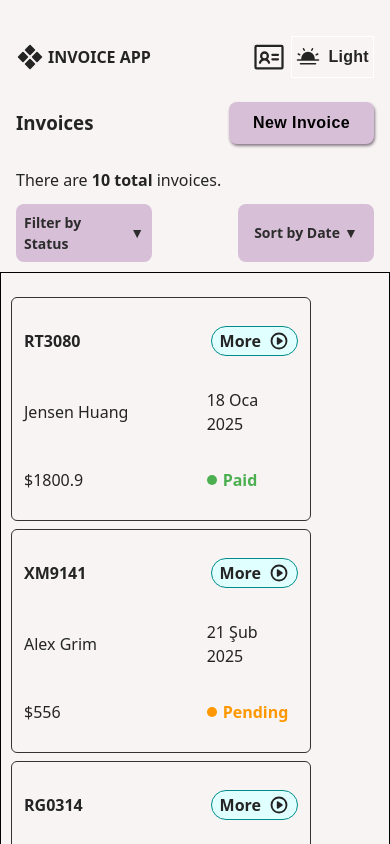
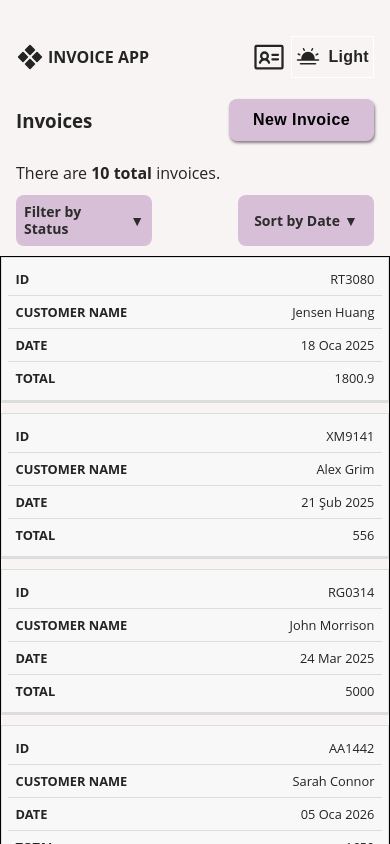
Before and after one commit to banuaggun/invoice-app-react, a React (Vite) app: page / in a window 390 px wide. Shown: the top 844 px of the page. Built offline with nearby package versions, Linux system fonts and the light colour scheme.

Commit message:
feat: add responsive table layout

```diff
--- a/src/components/invoice-item/InvoiceItem.jsx
+++ b/src/components/invoice-item/InvoiceItem.jsx
@@ -11,31 +11,17 @@
 
 
     return (
-        <div
-          className="invoice-card"
-          onClick={() => navigate(`/invoice/${invoice.id}`)}
-        >
-          <div className="row-1">
-              <h3>{invoice.id}</h3>
-              <p>
-                More
-                <svg xmlns="http://www.w3.org/2000/svg" width="32" height="32" fill="var(--text-color)" viewBox="0 0 256 256"><path d="M176,128a12,12,0,0,1-5.17,9.87l-52,36A12,12,0,0,1,100,164V92a12,12,0,0,1,18.83-9.87l52,36A12,12,0,0,1,176,128Zm60,0A108,108,0,1,1,128,20,108.12,108.12,0,0,1,236,128Zm-24,0a84,84,0,1,0-84,84A84.09,84.09,0,0,0,212,128Z"></path></svg>
-              </p>
-          </div>
+        <table>
 
-          <div className="row-2">
-              <p>{invoice.clientName}</p>
-              <p>{formattedDate}</p>
-          </div>
-
-          <div className="row-3">
-              <p>${invoice.total}</p>
-              <div className={`status-badge ${invoice.status.toLowerCase()}`}>
-                <span className="status-dot"></span>
-                <span className="status-text">{invoice.status}</span>
-              </div>
-          </div>
-        </div>
+          <tbody>
+            <tr>
+              <td data-label="id">{invoice.id}</td>
+              <td data-label="customer name">{invoice.clientName}</td>
+              <td data-label="date">{formattedDate}</td>
+              <td data-label="total">{invoice.total}</td>
+            </tr>
+          </tbody>
+        </table>
     );
 }
 
--- a/src/components/invoice-item/invoice-item.css
+++ b/src/components/invoice-item/invoice-item.css
@@ -1,83 +1,88 @@
-.invoice-card {
-  border: 1px solid var(--button-text);
-  color: var(--text-color);
-  padding: 12px 12px;
-  margin: 8px 0;
-  border-radius: 6px;
+table {
+  border: 1px solid #ccc;
+  border-collapse: collapse;
+  margin: 0;
+  padding: 0;
+  width: 100%;
+  table-layout: fixed;
+}
+
+table caption {
+  font-size: 1.5em;
+  margin: .5em 0 .75em;
+}
+
+table tr {
+  background-color: #f8f8f8;
+  border: 1px solid #ddd;
+  padding: .35em;
+}
+
+table th,
+table td {
+  padding: .625em;
+  text-align: center;
 }
 
 
-.row-2, .row-3{
-    display: grid;
-    grid-template-columns: 2fr 1fr;
-    align-items: center;
-}
-.row-1 p,
-.row-2 p,
-.row-3 p {
-  justify-self: start;
+
+table th {
+  font-size: .85em;
+  letter-spacing: .1em;
+  text-transform: uppercase;
 }
 
-.row-1{
-    display: flex;
-    align-items: center;
-    justify-content: space-between;
+@media screen and (max-width: 600px) {
+  table {
+    border: 0;
   }
 
-.row-1 h3 {
-  font-size: 16px;
+  table caption {
+    font-size: 1.3em;
   }
 
-.row-1 p {
-  display: flex;
-  align-items: center;
-  gap:8px;
-  font-weight: 600;
-  border:1px solid darkcyan;
-  padding:2px 8px;
-  border-radius: 20px;
-  background-color: lightcyan;
+  table thead {
+    border: none;
+    clip: rect(0 0 0 0);
+    height: 1px;
+    margin: -1px;
+    overflow: hidden;
+    padding: 0;
+    position: absolute;
+    width: 1px;
   }
 
-.row-1 p svg {
-  width: 20px;
-  height: 20px;
+  table tr {
+    border-bottom: 3px solid #ddd;
+    display: block;
+    margin-bottom: .625em;
   }
 
-.row-1:hover{
-  cursor: pointer;
-}
-.status-badge {
-  display: flex;
-  align-items: center;
-  gap: 6px;
-  font-weight: 600;
-  text-transform: capitalize;
+  table td {
+    border-bottom: 1px solid #ddd;
+    display: block;
+    font-size: .8em;
+    text-align: right;
   }
 
-.status-dot {
-  width: 10px;
-  height: 10px;
-  border-radius: 50%;
+  table td::before {
+    /*
+    * aria-label has no advantage, it won't be read inside a table
+    content: attr(aria-label);
+    */
+    content: attr(data-label);
+    float: left;
+    font-weight: bold;
+    text-transform: uppercase;
   }
 
-.status-badge.paid .status-dot {
-  background-color: #4caf50;
+  table td:last-child {
+    border-bottom: 0;
   }
-.status-badge.paid .status-text {
-  color: #4caf50;
 }
 
-.status-badge.pending .status-dot {
-  background-color: #ff9800;
+/* general styling */
+body {
+  font-family: "Open Sans", sans-serif;
+  line-height: 1.25;
 }
-.status-badge.pending .status-text {
-  color: #ff9800;
-}
-
-.status-badge.draft .status-dot {
-  background-color: #9e9e9e;
-}
-.status-badge.draft .status-text {
-  color: #9e9e9e;
-}
--- a/src/components/invoice-list/InvoiceList.jsx
+++ b/src/components/invoice-list/InvoiceList.jsx
@@ -7,14 +7,12 @@
 function InvoiceList() {
     const invoices = useSelector((state) => state.invoices.invoices);
     const [filter, setFilter] = useState("");
-    const [sort, setSort] = useState(""); // yeni sort state
+    const [sort, setSort] = useState("");
 
-    // 1. Status filtresi
     let filteredInvoices = filter
         ? invoices.filter(inv => inv.status === filter)
         : invoices;
 
-    // 2. Sort işlemi
     if (sort === "newest") {
         filteredInvoices = [...filteredInvoices].sort(
             (a, b) => new Date(b.createdAt) - new Date(a.createdAt)
@@ -32,10 +30,21 @@
                 filteredInvoices={filteredInvoices}
                 filter={filter}
                 setFilter={setFilter}
-                sort={sort}          // sort props
-                setSort={setSort}    // sort setter
+                sort={sort}
+                setSort={setSort}
             />
+
             <div className="invoice-list">
+                <table>
+                <thead>
+            <tr>
+              <th scope="col">ID</th>
+              <th scope="col">Customer</th>
+              <th scope="col">Date</th>
+              <th scope="col">Total</th>
+            </tr>
+          </thead>
+            </table>
                 {filteredInvoices.length === 0 ? (
                     <p>No invoices found.</p>
                 ) : (
--- a/src/components/invoice-list/invoice-list.css
+++ b/src/components/invoice-list/invoice-list.css
@@ -1,11 +1,11 @@
+
 .invoice-list {
-    padding: 16px 10px;
     position: relative;
     margin-top:100px;
     border:1px solid black;
-    box-sizing: border-box;
 }
 
+/*
 .invoice-list h2 {
     margin-bottom: 12px;
     font-size: 20px;
@@ -33,3 +33,4 @@
     }
 
 }
+    */
```
Lines whose indentation alone changed are shown as unchanged.
